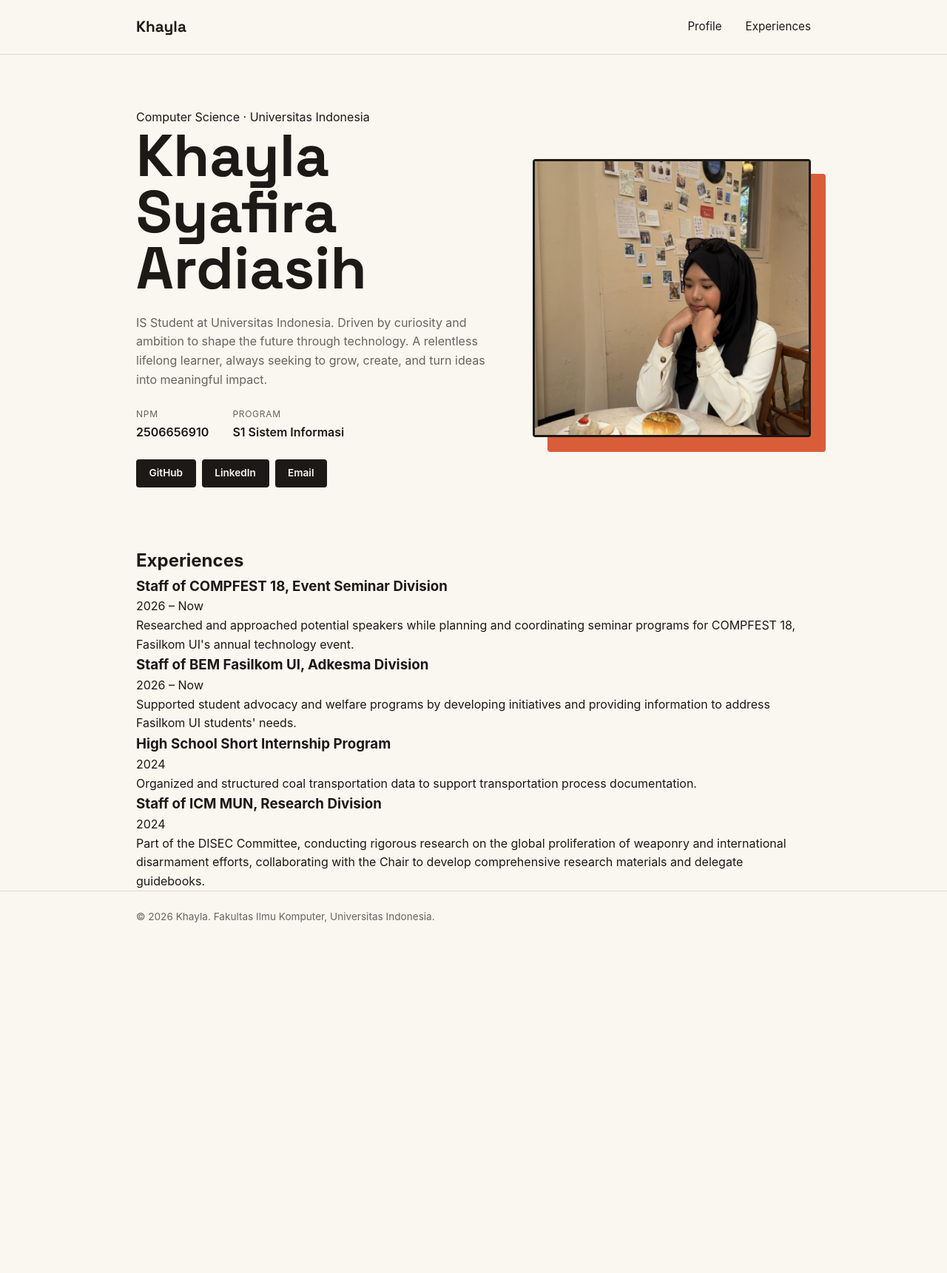
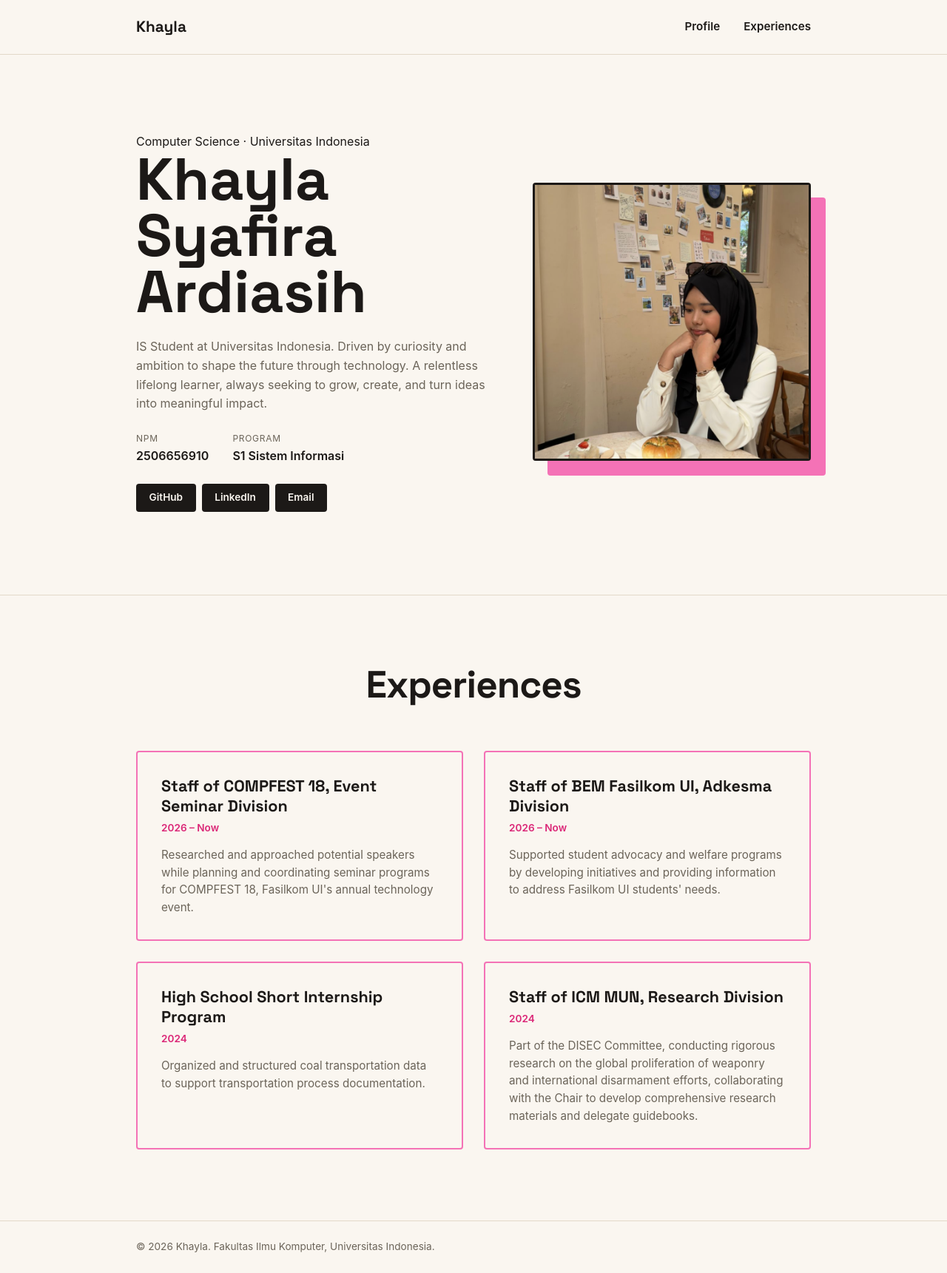
Before and after one commit to khaylaardiasih/myportofolio, a Django app: page / in a window 1280 px wide. Shown: the whole page at 74% size. Before the commit the page ends 1247 px from the top, so only its background shows below. Run offline with Django 4.2, Linux system fonts and the light colour scheme.

Commit message:
Penambahan di style.css untuk update tampilan portofolio dan untuk mengatur tampilan section Experiences

```diff
--- a/static/css/style.css
+++ b/static/css/style.css
@@ -4,11 +4,15 @@
    box-sizing: border-box;
 }
 
+html {
+   scroll-behavior: smooth; /* Scroll mulus saat menu diklik */
+}
+
 :root {
    --ink: #1c1917;
    --paper: #faf6f0;
-    --accent: #d95d39;
-    --accent-dark: #a8442a;
+   --accent: #f472b6;
+   --accent-dark: #db2777;
    --line: #e3d9c9;
    --text-muted: #6b6459;
    --radius: 4px;
@@ -21,7 +25,7 @@ body {
    line-height: 1.6;
 }
 
-h1, .brand {
+h1, .brand, .section-title, .exp-title { /* Menambahkan .section-title & .exp-title ke font space grotesk */
    font-family: "Space Grotesk", -apple-system, sans-serif;
 }
 
@@ -32,6 +36,11 @@ h1, .brand {
 }
 .site-header {
    border-bottom: 1px solid var(--line);
+   /* Agar menu navigasi tetap di atas saat di scroll */
+   position: sticky;
+   top: 0;
+   background-color: var(--paper);
+   z-index: 100;
 }
 
 .site-header .container {
@@ -57,9 +66,20 @@ h1, .brand {
    color: var(--ink);
    text-decoration: none;
    font-size: 0.95rem;
+   /* Menambahkan font-weight dan transition untuk efek hover */
+   font-weight: 600;
+   transition: color 0.2s ease;
+}
+
+.site-header nav a:hover { /* Efek hover berwarna pink tua di menu navigasi*/
+   color: var(--accent-dark);
 }
 .hero {
    padding: 4.5rem 0 5rem;
+   /* Mengatur tinggi minimal 1 layar penuh */
+   min-height: calc(100vh - 70px);
+   display: flex;
+   align-items: center;
 }
 
 .hero-grid {
@@ -69,6 +89,7 @@ h1, .brand {
        "identity photo"
        "details  photo";
    gap: 1.5rem 3rem;
+   width: 100%;
 }
 
 .hero-identity {
@@ -166,6 +187,82 @@ h1, .brand {
    border-radius: var(--radius);
    border: 3px solid var(--ink);
 }
+
+/* Tugas 1 = Membuat 1 section baru. Saya pilih untuk membuat section Experiences*/
+.experiences-section {
+   padding: 5rem 0 6rem; /* jarak ruang atas dn bawah section */
+   border-top: 1px solid var(--line); /* Garis pemisah section */
+   min-height: calc(100vh - 70px); /* tinggi minimal 1 layar penuh */
+   display: flex; /* aktifkan flexbox untuk mengatur konten di dalam section */
+   align-items: center; /* posisikan konten di tengah */
+}
+
+.experiences-section .container {
+   width: 100%; /* lebar kontainer penuh */
+}
+
+.section-header {
+   text-align: center; /* Judul di tengah */
+   margin-bottom: 3rem; /* jarak judul dengan kotak-kotak */
+}
+
+.section-title {
+   font-size: clamp(2.2rem, 5vw, 3.2rem);
+   color: var(--ink);
+   letter-spacing: -0.02em;
+}
+
+/* 4 Kotak berukuran sama*/
+.experiences-grid {
+   display: grid; /* pakai layout grid */
+   grid-template-columns: repeat(2, 1fr); /* bagi 2 kolom sama besar */
+   gap: 1.75rem; /* jarak antar kotak */
+}
+
+/* Setting kotak tidak berwarna dan outlinenya pink */
+.exp-card {
+   background-color: transparent;
+   border: 2px solid var(--accent);
+   border-radius: var(--radius); /* sudut kotak melengkung */
+   padding: 2rem; /* ruang dalam kotak*/
+   display: flex;
+   flex-direction: column; /* susunan konten dari atas ke bawah */
+   justify-content: flex-start; /* konten rata ke atas */
+   transition: transform 0.2s ease, border-color 0.2s ease, box-shadow 0.2s ease; /* efek saat hover */
+}
+
+/* Efek hover kotak */
+.exp-card:hover {
+   transform: translateY(-4px); /* naik sedikit saat hover */
+   border-color: var(--accent-dark);
+   box-shadow: 0 8px 20px rgba(244, 114, 182, 0.25); /* efek bayangan saat hover */
+}
+
+/* Judul besar experience */
+.exp-title {
+   font-size: 1.35rem;
+   font-weight: 700;
+   color: var(--ink);
+   margin-bottom: 0.35rem;
+   line-height: 1.25;
+}
+
+/* Tahun experience */
+.exp-year {
+   font-size: 0.85rem;
+   font-weight: 600;
+   color: var(--accent-dark);
+   margin-bottom: 0.85rem;
+}
+
+/* Deskripsi experience */
+.exp-desc {
+   font-size: 0.95rem;
+   color: var(--text-muted);
+   line-height: 1.55;
+}
+
+/* Footer */
 .site-footer {
    padding: 1.5rem;
    color: var(--text-muted);
@@ -174,6 +271,12 @@ h1, .brand {
 }
 
 @media (max-width: 600px) {
+
+   .hero { /* Penyesyaian tampilan di hp */
+       padding: 3rem 0;
+       min-height: auto;
+   }
+
    .hero-grid {
        grid-template-columns: 1fr;
        grid-template-areas:
@@ -189,4 +292,18 @@ h1, .brand {
    .social-links {
        justify-content: flex-start;
    }
+
+   .experiences-section { /* Penyesyaian tampilan section Experiences di hp */
+       padding: 3.5rem 0;
+       min-height: auto;
    }
+
+   /* Di layar ponsel, 4 kotak otomatis menjadi 1 kolom */
+   .experiences-grid {
+       grid-template-columns: 1fr; /* jadi 1 kolom vertikal */
+       gap: 1.25rem;
+   }
+   .exp-card { /* Penyesuaian kotak di hp */
+       padding: 1.5rem;
+   }
+}
```
Lines whose indentation alone changed are shown as unchanged.
